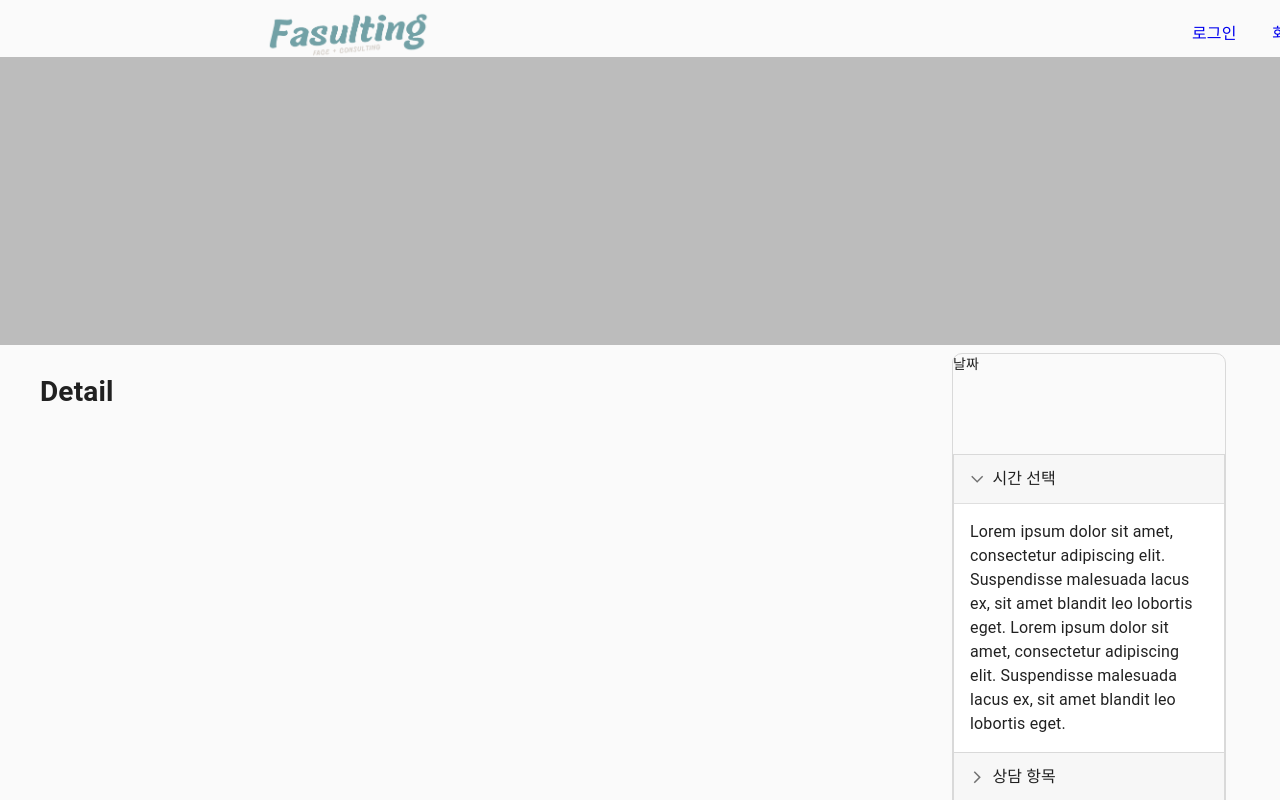
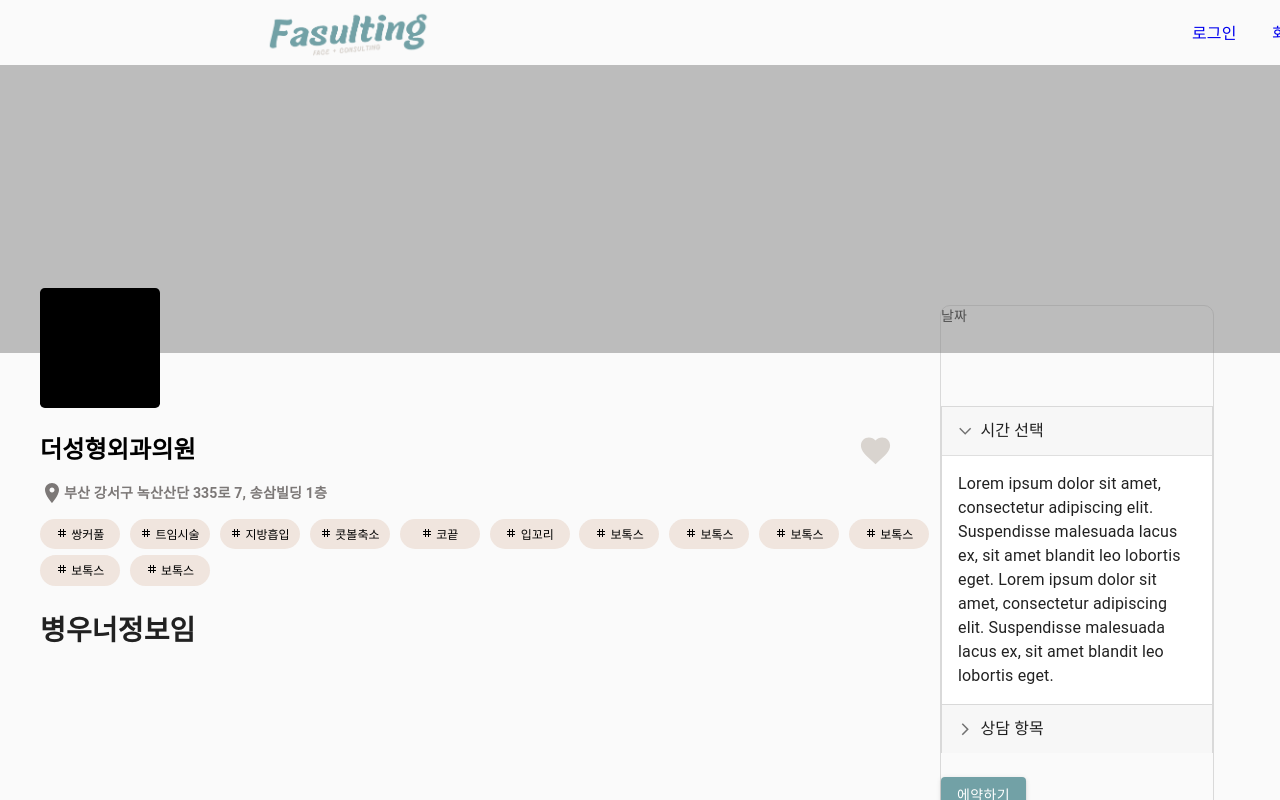
Before and after one commit to sungjeongeon/Fasulting, a React (Create React App) app in the folder fasulting/: page /pslist in a window 1280 px wide. Both pictures are taken after a click on the element 640 px from the left and 259 px from the top of the page. Shown: the top 800 px of the page. Built offline with nearby package versions, Linux system fonts and the light colour scheme.

Commit message:
Feat: Hospital Detail Page Layout 병원 상세 페이지 레이아웃 중간 커밋

```diff
--- /dev/null
+++ b/fasulting/src/components/Detail/BackgroundImage.js
@@ -0,0 +1,8 @@
+import React from "react";
+import styles from "./BackgroundImage.module.css";
+
+function BackgroundImage() {
+  return <div className={styles.backgroundImg}></div>;
+}
+
+export default BackgroundImage;
--- /dev/null
+++ b/fasulting/src/components/Detail/BackgroundImage.module.css
@@ -0,0 +1,8 @@
+.backgroundImg {
+  position: absolute;
+  left: 0;
+  width: 100vw;
+  height: 18rem;
+  background-color: gray;
+  opacity: 50%;
+}
--- /dev/null
+++ b/fasulting/src/components/Detail/HospitalInfo.js
@@ -0,0 +1,12 @@
+import React from "react";
+import styles from "./HospitalInfo.module.css";
+
+function HospitalInfo() {
+  return (
+    <div>
+      <h1>병우너정보임</h1>
+    </div>
+  );
+}
+
+export default HospitalInfo;
--- /dev/null
+++ b/fasulting/src/components/Detail/SimpleInfo.js
@@ -0,0 +1,73 @@
+import React, { useState } from "react";
+
+import styles from "./SimpleInfo.module.css";
+import LocationOnIcon from "@mui/icons-material/LocationOn";
+import FavoriteIcon from "@mui/icons-material/Favorite";
+import TagIcon from "@mui/icons-material/Tag";
+
+function SimpleInfo() {
+  const ps_name = "더성형외과의원";
+  const ps_address = "부산 강서구 녹산산단 335로 7, 송삼빌딩 1층";
+  const sub_category = [
+    "쌍커풀",
+    "트임시술",
+    "지방흡입",
+    "콧볼축소",
+    "코끝",
+    "입꼬리",
+    "보톡스",
+    "보톡스",
+    "보톡스",
+    "보톡스",
+    "보톡스",
+    "보톡스",
+  ];
+  // liked(좋아요 상태) t/f
+  const [liked, setLiked] = useState(false);
+  const onClick = (e) => {
+    setLiked((current) => !current);
+    console.log(e.target.value);
+  };
+  return (
+    <div>
+      {/* 프로필 사진 */}
+      <div className={styles.profileImg}></div>
+      <div className={styles.nameAndLikeDiv}>
+        {/* 이름 */}
+        <p className={styles.name}>{ps_name}</p>
+        {/* 하트(좋아요/취소) */}
+        {/* [liked] t/f 에 따라 빨강/회색 */}
+        {liked ? (
+          <FavoriteIcon
+            fontSize="large"
+            sx={{ color: "#e64c3c" }}
+            onClick={onClick}
+          />
+        ) : (
+          <FavoriteIcon
+            fontSize="large"
+            sx={{ color: "#d9d4cf" }}
+            onClick={onClick}
+          />
+        )}
+      </div>
+      {/* 주소 */}
+      <div className={styles.address}>
+        <LocationOnIcon />
+        <p>{ps_address}</p>
+      </div>
+      {/* 수술 분야 (세부) */}
+      <p>
+        {sub_category.map((sub, index) => {
+          return (
+            <button key={index} className={styles.subCategory}>
+              <TagIcon sx={{ fontSize: 12 }} /> {sub}
+            </button>
+          );
+        })}
+      </p>
+    </div>
+  );
+}
+
+export default SimpleInfo;
--- /dev/null
+++ b/fasulting/src/components/Detail/SimpleInfo.module.css
@@ -0,0 +1,57 @@
+.profileImg {
+  position: absolute;
+  top: 18rem;
+  width: 7.5rem;
+  height: 7.5rem;
+  margin: 0px;
+  background-color: black;
+  border-radius: 0.3rem;
+}
+
+.nameAndLikeDiv {
+  display: flex;
+  justify-content: space-between;
+  margin-top: 8rem;
+  margin-bottom: 0.8125rem;
+  margin-right: 2.93rem;
+}
+
+.name {
+  margin: 0px;
+  font-style: normal;
+  font-weight: 600;
+  font-size: 1.5rem;
+  color: #000000;
+}
+
+.address {
+  display: flex;
+  margin-bottom: 0.8rem;
+  height: 1.5rem;
+  line-height: 1.5rem;
+  font-style: normal;
+  font-weight: 600;
+  font-size: 0.88rem;
+  align-items: center;
+  color: #7c7877;
+}
+
+.subCategory {
+  margin-top: 0px;
+  margin-bottom: 0.4rem;
+  margin-left: 0rem;
+  margin-right: 0.62rem;
+  background-color: #f0e5de;
+  width: 5rem;
+  height: 1.88rem;
+  border: 0;
+  outline: 0;
+  font-size: 0.75rem;
+  border-radius: 1.25rem;
+  font-family: "Inter";
+  align-items: center;
+  text-align: center;
+  line-height: 1.88rem;
+  color: black;
+  font-weight: 400;
+}
--- a/fasulting/src/pages/client/Detail.js
+++ b/fasulting/src/pages/client/Detail.js
@@ -1,29 +1,25 @@
-import { useParams } from "react-router-dom";
+// import { useParams } from "react-router-dom";
 import ReserveCard from "../../components/Card/ReserveCard";
-import { styled } from "@mui/material/styles";
+// import { styled } from "@mui/material/styles";
 import Box from "@mui/material/Box";
-import Paper from "@mui/material/Paper";
+// import Paper from "@mui/material/Paper";
 import Grid from "@mui/material/Unstable_Grid2";
+import BackgroundImage from "../../components/Detail/BackgroundImage";
+import SimpleInfo from "../../components/Detail/SimpleInfo";
+import HospitalInfo from "../../components/Detail/HospitalInfo";
 
 function Detail() {
-  const { id } = useParams();
+  // const { id } = useParams();
+  // 병원 id로 병원 정보 요청 - 응답 받아서 각 컴포넌트로 전달 (예정)
   return (
     <Box sx={{ flexGrow: 1 }}>
-      <Grid container spacing={2}>
+      <Grid container spacing={0}>
         {/* 프로필(배경) 이미지 */}
-        <div
-          style={{
-            position: "absolute",
-            left: "0",
-            width: "100vw",
-            height: "18rem",
-            backgroundColor: "gray",
-            opacity: "50%",
-          }}
-        ></div>
-        <Grid xs={12} style={{ height: "18rem" }}></Grid>
+        <BackgroundImage />
+        <Grid xs={12} style={{ height: "15rem" }}></Grid>
         <Grid xs={9}>
-          <h1>Detail</h1>
+          <SimpleInfo />
+          <HospitalInfo />
         </Grid>
         <Grid xs={3}>
           <ReserveCard />
```
Also changed, not shown: fasulting/src/components/Detail/HospitalInfo.module.css (added).
